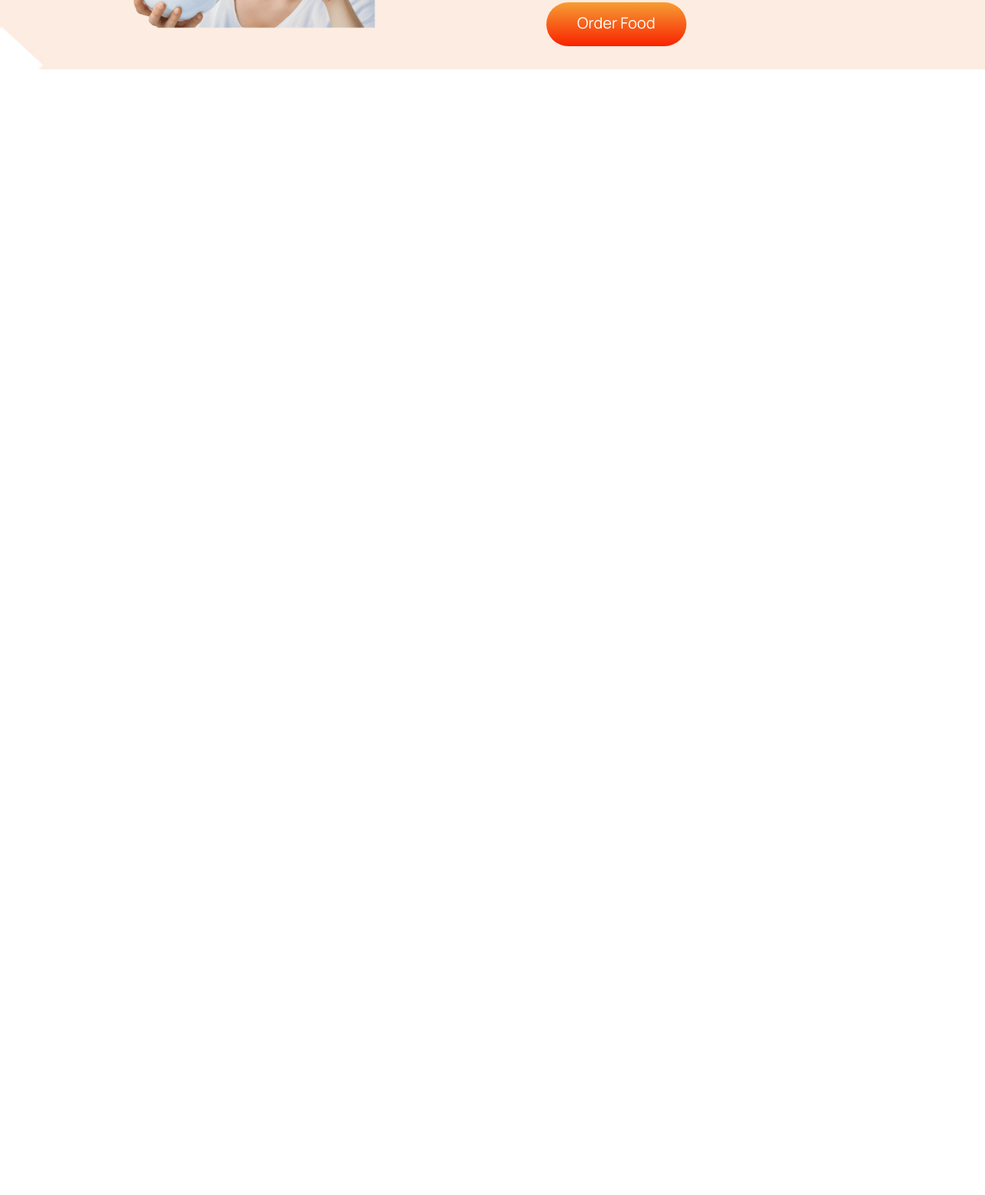
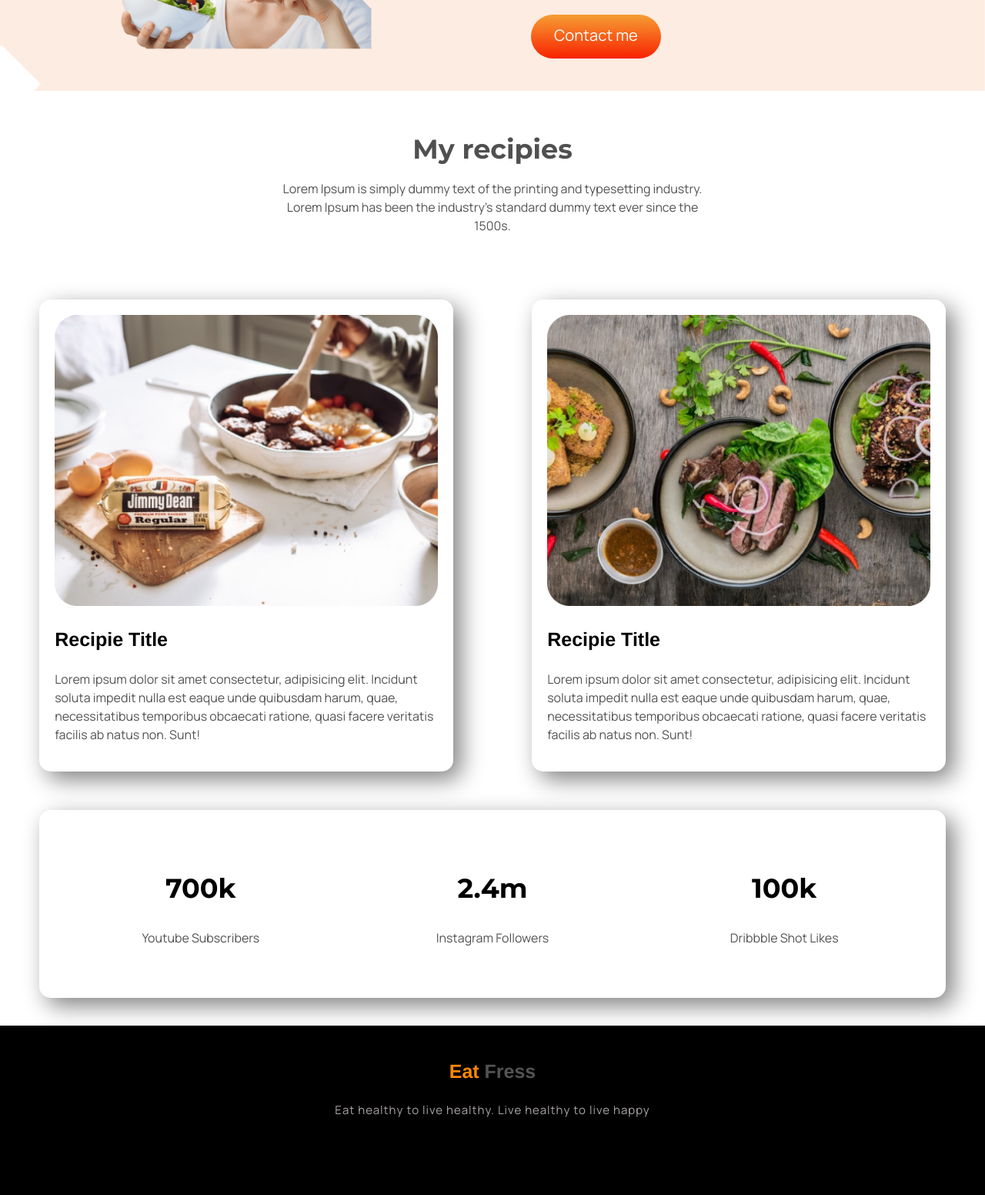
Before and after one commit to mursona/eat-healthy, a plain HTML site: page index.html in a window 1280 px wide. Shown: the part 828-2380 px from the top of the page at 77% size. Before the commit the page ends 918 px from the top, so only its background shows below. Drawn offline with Linux system fonts and the light colour scheme.

Commit message:
recipie-title-add-and-design

```diff
--- a/index.html
+++ b/index.html
@@ -18,9 +18,7 @@
 <body>
 <section class="flexible-container">
     <div class="half-width">
-        <h1><span class="orange">Skip</span><span class="grey">The Diet,</span></h1>
-        <h1 class="grey">Just Eat Healthy</h1>
-        <h1 class="grey">With Food Network</h1>
+        <h1><span class="orange">Skip</span><span class="grey">The Diet,<br>Just Eat Healthy<br>With Food Network</span></h1>
         <p>Imagine you don't need a diet because we provide healthy and delicious food for you!</p><br><br>
         <a class="link-food-order" href="https://www.foodpanda.com/" target="_blank"><span class="order-white">Order Food</span></a>
     </div>
@@ -41,8 +39,45 @@
             adipiscing vulputate. Nisi, risus in suscipit non. Non
             commodo volutpat, pharetra, vel.
         </p><br><br>
-        <a class="contact-me" href="https://www.foodpanda.com/" target="_blank"><span class="order-white">Order Food</span></a>
+        <a class="contact-me" href="https://www.foodpanda.com/" target="_blank"><span class="order-white">Contact me
+        </span></a>
     </div>
+</section>
+<br><br>
+<section>
+    <h2 class="center">My recipies</h2>
+    <p class="center-small">Lorem Ipsum is simply dummy text of the printing and typesetting industry.<br>Lorem Ipsum has been the industry's standard dummy text ever since the<br>1500s.</p><br>
+    <div class="flexible-container">
+        <div class="recipie-one">
+            <img src="images/Project Cover.jpg" alt="">
+            <h3 class="title-left">Recipie Title</h3>
+            <p class="left-small">Lorem ipsum dolor sit amet consectetur, adipisicing elit. Incidunt soluta impedit nulla est eaque unde quibusdam harum, quae, necessitatibus temporibus obcaecati ratione, quasi facere veritatis facilis ab natus non. Sunt!</p>
+        </div>
+        <div class="recipie-two">
+            <img src="images/Project Cover1.jpg" alt="">
+            <h3 class="title-left">Recipie Title</h3>
+            <p class="left-small">Lorem ipsum dolor sit amet consectetur, adipisicing elit. Incidunt soluta impedit nulla est eaque unde quibusdam harum, quae, necessitatibus temporibus obcaecati ratione, quasi facere veritatis facilis ab natus non. Sunt!</p>
+        </div>
+    </div>
+</section>
+<section class="flexible-subscriber">
+    <div class="footer">
+        <h1>700k</h1>
+        <p class="center-small">Youtube Subscribers</p>
+    </div>
+    <div class="footer">
+        <h1>2.4m</h1>
+        <p class="center-small">Instagram Followers</p>
+    </div>
+    <div class="footer">
+        <h1>100k</h1>
+        <p class="center-small">Dribbble Shot Likes</p>
+    </div>
+</section>
+<br><br>
+<section class="black">
+<h3><span class="orange">Eat</span> <span class="grey">Fress</span></h3>
+<p class="white">Eat healthy to live healthy. Live healthy to live happy</p>
 </section>
 </body>
 </html>
--- a/style.css
+++ b/style.css
@@ -1,26 +1,80 @@
 body{
-    margin: 0px;
+    margin: 0%;
+}
+.center{
+    text-align: center;
+}
+.center-small{
+    text-align: center;
+    line-height: 1.5;
+    font-size: 16px;
+}
+.left-small{
+    text-align: left;
+    line-height: 1.5;
+    font-size: 16px;
 }
 .flexible-container{
     display: flex;
     margin-top: 50px;
 }
+.flexible-subscriber{
+    display: flex;
+    margin-top: 50px;
+    margin-left: 4%;
+    margin-right: 4%;
+    padding: 20px 20px 20px 20px;
+    border-radius: 15px;
+    box-shadow: 10px 10px 30px grey;
+}
+.recipie-one{
+    width: 600px;
+    margin-left: 4%;
+    margin-right: 4%;
+    padding: 20px 20px 20px 20px;
+    border-radius: 15px;
+    box-shadow: 10px 10px 30px grey;
+}
+.recipie-one img{
+    width:100%;
+}
+.recipie-two img{
+    width:100%;
+}
+.recipie-two{
+    width: 600px;
+    margin-left: 4%;
+    margin-right: 4%;
+    padding: 20px 20px 20px 20px;
+    border-radius: 15px;
+    box-shadow: 10px 10px 30px grey;
+}
 .second-container-bg{
     display: flex;
     background-image: url(images/7-01.jpg);
     background-repeat: no-repeat;
-    background-size: 1350px 450px;
+    margin: 0;
+    max-width: 100%;
+    background-size: cover;
 }
 h1{
     font-family: 'Montserrat', sans-serif;
-    font-size: 50px;
-    line-height: 0.6;
+    font-size: 35px;
+    line-height: 1.3;
 }
 h2{
     font-family: 'Montserrat', sans-serif;
     font-size: 35px;
     line-height: 0.6;
     color: rgb(81, 80, 80);
+}
+h3{
+    font-family:'Franklin Gothic Medium', 'Arial Narrow', Arial, sans-serif;
+    font-size: 25px;
+    text-align: center;
+}
+.title-left{
+    text-align: left;
 }
 .small-pra{
     font-weight:100;
@@ -49,7 +103,23 @@ p{
 .half-width{
     width: 50%;
     padding: 30px;
-    padding-left: 70px;
+    padding-left: 50px;
+}
+.footer{
+    width: 100%;
+    padding: 30px 30px 30px 30px;
+    text-align: center;
+}
+.black{
+    background-color: black;
+    height: 200px;
+    padding-top: 20px;
+}
+.white{
+    font-size: 15px;
+    text-align: center;
+    letter-spacing: 1px;
+    color: rgb(170, 164, 164);
 }
 .half-width img{
     width: 80%;
@@ -57,14 +127,14 @@ p{
 .link-food-order{
     text-decoration: none;
     background-image: linear-gradient(rgb(246, 158, 51), rgb(248, 34, 1));
-    padding: 20px 40px;
+    padding: 20px 30px;
     border-radius: 30px;
     color:white;
 }
 .contact-me{
     text-decoration: none;
     background-image: linear-gradient(rgb(246, 158, 51), rgb(248, 34, 1));
-    padding: 20px 40px;
+    padding: 20px 30px;
     border-radius: 30px;
     color:white;
 }
```
